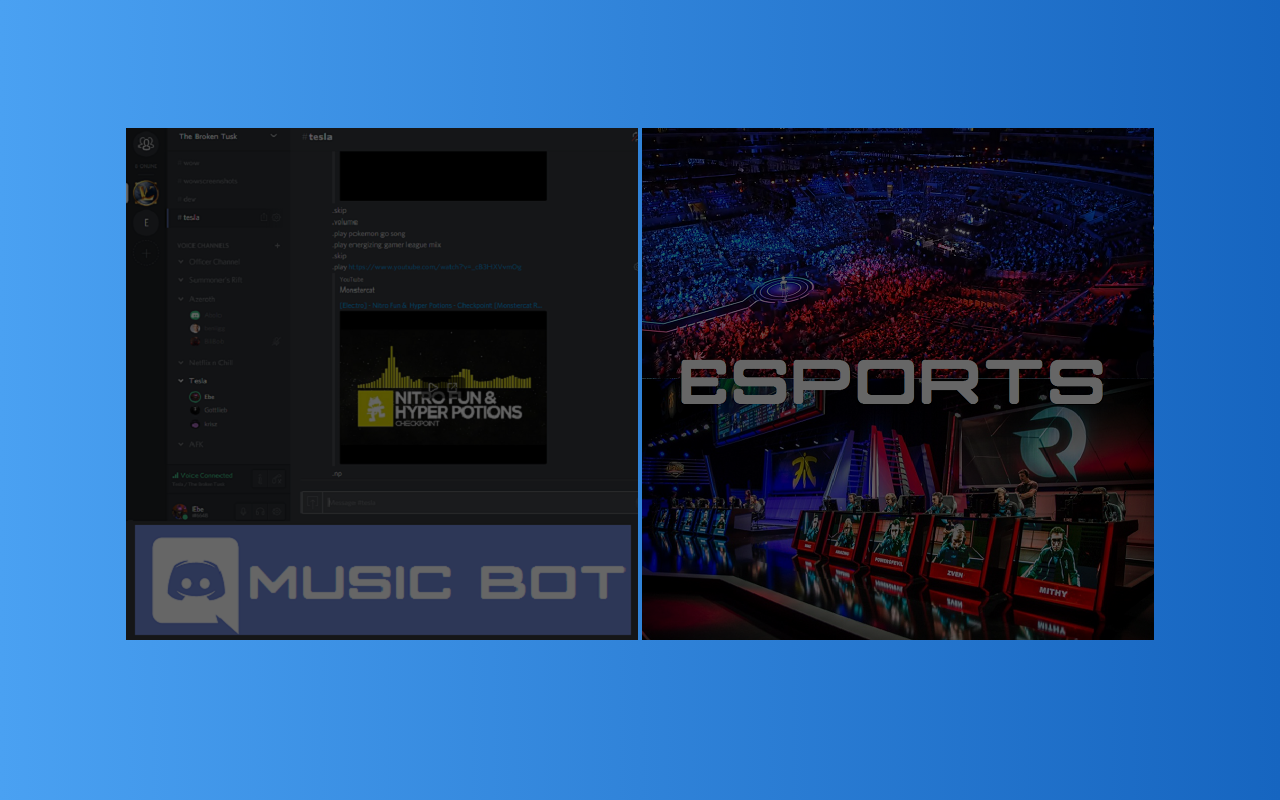
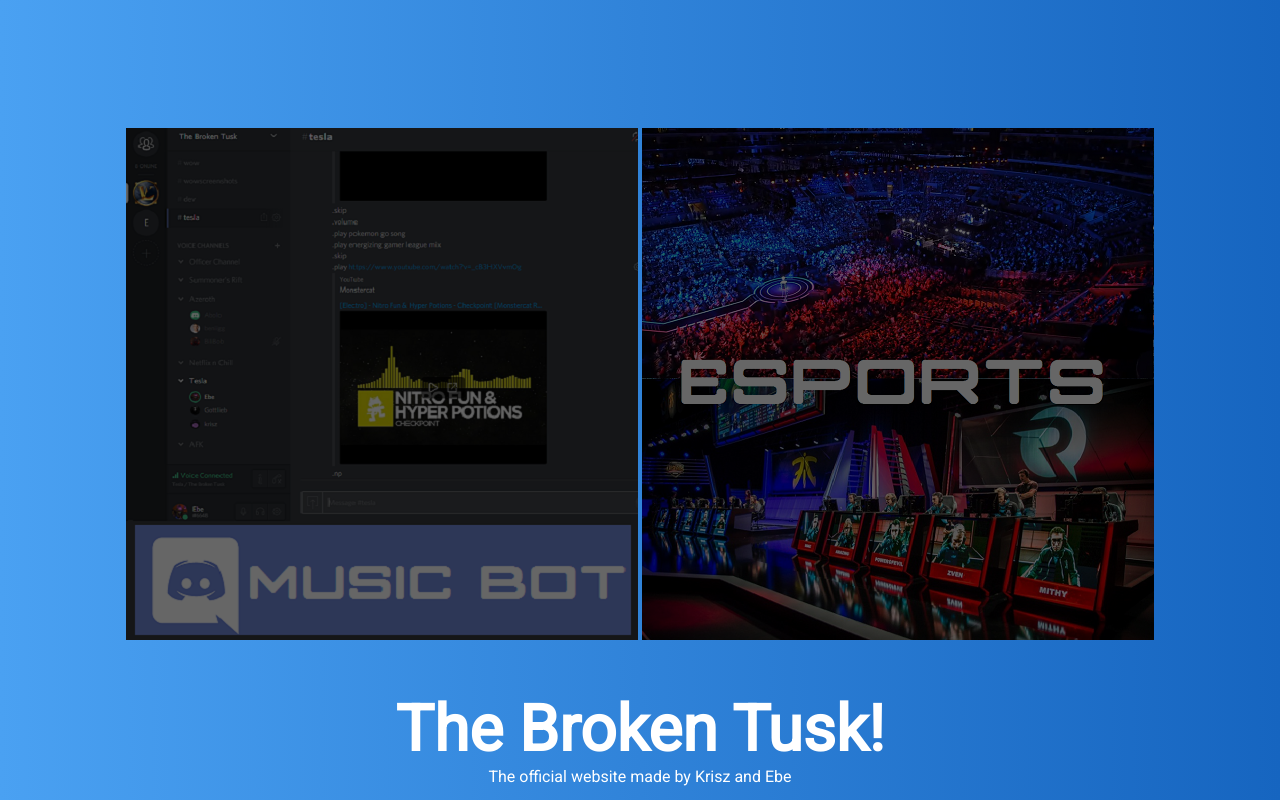
Before and after one commit to Ebehu/musicbot, a website: page static/index.html in a window 1280 px wide. Drawn offline with Linux system fonts and the light colour scheme.

Commit message:
indextitle

```diff
--- a/static/ebecss.css
+++ b/static/ebecss.css
@@ -11,7 +11,6 @@
 .indexContentContainer {
 	width: 1028px;
 	margin-top: 128px;
-	margin-bottom: auto;
 	margin-left: auto;
 	margin-right: auto;
 
@@ -47,6 +46,24 @@
 
 .esports:hover {
 	opacity: 1;
+}
+
+#indexTitle {
+	margin-top: 48px;
+	color: #fff;
+	text-align: center;
+}
+
+#indexTitle  h1{
+	font-size: 64px;
+	margin: 0;
+	padding: 0;
+}
+
+#indexTitle p{
+	font-size: 100%;
+	margin: 0;
+	padding: 0;
 }
 
 .content {
--- a/static/index.html
+++ b/static/index.html
@@ -20,6 +20,12 @@
 			<div class="esports"></div>
 			</a>
 		</div>
-	</div>
+
+		<div id="indexTitle">
+		<h1>The Broken Tusk!</h1>
+		<p>The official website made by Krisz and Ebe</p>
+		</div>
+
+
 	</body>
 </html>
```
Also changed, not shown: static/musicbot.html (+2 -2 lines).
